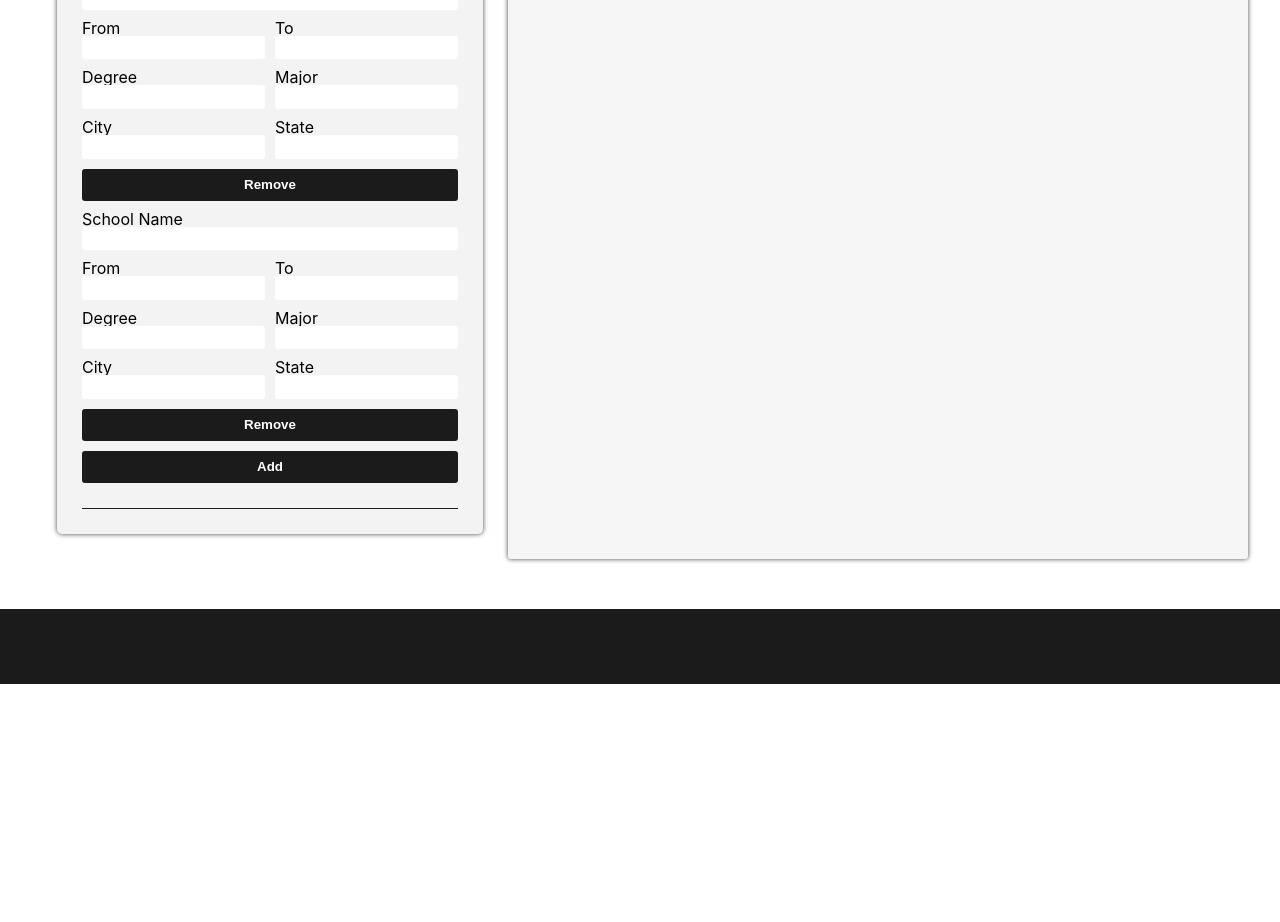
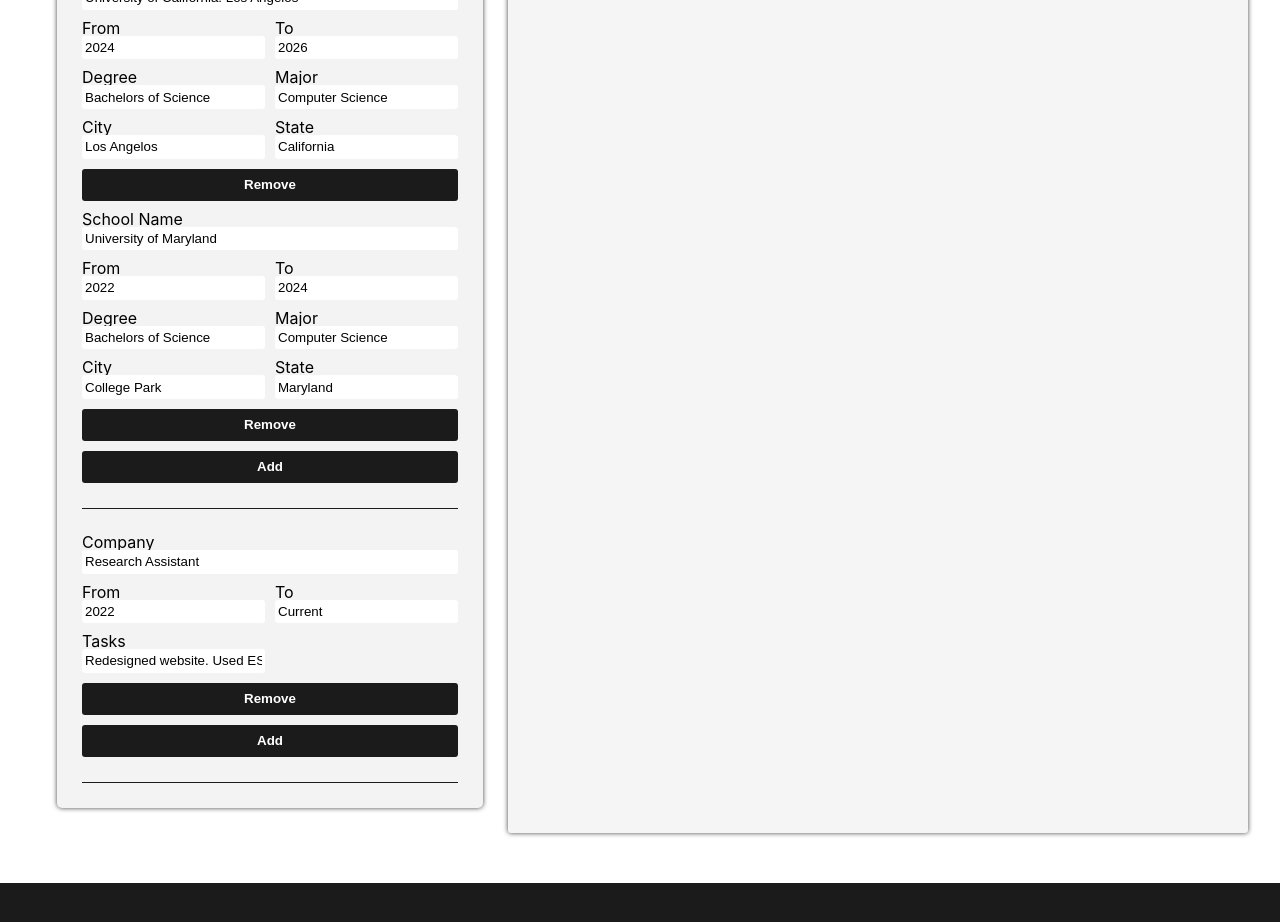
Before and after one commit to Victor-Su848/cv-project, a React (Create React App) app: page / in a window 1280 px wide. Shown: the part 380-1302 px from the top of the page. Before the commit the page ends 1064 px from the top, so only its background shows below. Built offline with nearby package versions, Linux system fonts and the light colour scheme.

Commit message:
styled CV and began experience section

```diff
--- a/package.json
+++ b/package.json
@@ -40,7 +40,7 @@
     ]
   },
   "devDependencies": {
-    "eslint-config-prettier": "^8.6.0",
+
     "gh-pages": "^4.0.0"
   }
 }
--- a/src/components/Education.js
+++ b/src/components/Education.js
@@ -8,9 +8,11 @@ class Education extends Component {
   render() {
     return (
       <div className="education-section">
+        <h1>Education</h1>
         {this.props.educationArr.map((e, i) => {
           return (
-          <div className="education">
+          <div key={e.id} className="education">
+
             <div className="cv-row">
                 <h3>{e.name}</h3>
                 <p className="from-to">{e.from + " - " + e.to}</p>
--- a/src/components/Form.js
+++ b/src/components/Form.js
@@ -8,14 +8,15 @@ class Form extends Component {
     super(props);
 
     this.state = {
-      count: 1,
       personalInfo: {
+        // holds personal information
         firstName: "Victor",
         lastName: "Su",
         phoneNum: "848-242-0701",
         email: "victor.su848@gmail.com",
       },
       educationArr: [
+        // holds education objects
         {
           name: "University of California: Los Angelos",
           from: "2024",
@@ -37,14 +38,33 @@ class Form extends Component {
           id: uniqid(),
         },
       ],
+      experienceArr: [
+        // holds experience objects
+        {
+          name: "Research Assistant",
+          position: "Frontend Web Developer",
+          from: "2022",
+          to: "Current",
+          tasks:
+            "Redesigned website. Used ESLint. Used Figma to redesign. Here's the link.",
+          id: uniqid(),
+        },
+      ],
     };
 
     this.handlePersonalInfoChange = this.handlePersonalInfoChange.bind(this);
+
+    // binds functions for education section
     this.handleEducationChange = this.handleEducationChange.bind(this);
     this.removeEducationGroup = this.removeEducationGroup.bind(this);
-    this.addName = this.addName.bind(this);
     this.makeEducationGroup = this.makeEducationGroup.bind(this);
     this.addToEducationArr = this.addToEducationArr.bind(this);
+
+    // binds functions for experience section
+    this.handleExperienceChange = this.handleExperienceChange.bind(this);
+    this.removeExperienceGroup = this.removeExperienceGroup.bind(this);
+    this.makeExperienceGroup = this.makeExperienceGroup.bind(this);
+    this.addToExperienceArr = this.addToExperienceArr.bind(this);
   }
 
   // handles a change in the personal info section
@@ -91,13 +111,6 @@ class Form extends Component {
 
     this.setState({
       educationArr: tempArr,
-    })
-  }
-
-  addName(event) {
-    console.log("addName called.");
-    this.setState({
-      count: this.state.count + 1,
     });
   }
 
@@ -129,6 +142,64 @@ class Form extends Component {
     }));
   }
 
+  // handles a change in an experience group
+  handleExperienceChange(event) {
+    console.log("handleExperienceChange called.");
+    let value = event.target.value;
+    let eventName = event.target.name;
+
+    let indexChar = event.target.id.slice(-1);
+    let indexNum = parseInt(indexChar);
+
+    let tempArr = this.state.experienceArr;
+    tempArr[indexNum][eventName] = value;
+
+    this.setState({
+      experienceArr: tempArr,
+    });
+    console.log(this.state.experienceArr);
+  }
+
+  // removes an education group from experienceArr
+  removeExperienceGroup(event) {
+    let indexChar = event.target.id.slice(-1);
+    let indexNum = parseInt(indexChar);
+
+    let tempArr = this.state.experienceArr;
+    tempArr.splice(indexNum, 1);
+    console.log(tempArr);
+
+    this.setState({
+      experienceArr: tempArr,
+    });
+  }
+
+  // create and return an education group object
+  makeExperienceGroup() {
+    console.log("makeExperienceGroup called.");
+    let obj = {
+      // create object
+      name: "",
+      position: "",
+      from: "",
+      to: "",
+      tasks: "",
+      id: uniqid(),
+    };
+    return obj;
+  }
+
+  // add an experience group object to experienceArr
+  addToExperienceArr() {
+    console.log("addToExperienceArr called.");
+    let obj = this.makeExperienceGroup(); // create object using helper function
+
+    this.setState((prevState) => ({
+      // add the new object to educationArr
+      experienceArr: [...prevState.experienceArr, obj],
+    }));
+  }
+
   render() {
     return (
       <main>
@@ -144,6 +215,7 @@ class Form extends Component {
                     type="text"
                     name="firstName"
                     id="first-name"
+                    value={this.state.personalInfo.firstName}
                   ></input>
                 </div>
                 <div className="form-input">
@@ -153,6 +225,7 @@ class Form extends Component {
                     type="text"
                     name="lastName"
                     id="last-name"
+                    value={this.state.personalInfo.lastName}
                   ></input>
                 </div>
               </div>
@@ -164,6 +237,7 @@ class Form extends Component {
                     type="tel"
                     name="phoneNum"
                     id="phone-number"
+                    value={this.state.personalInfo.phoneNum}
                   ></input>
                 </div>
                 <div className="form-input">
@@ -173,6 +247,7 @@ class Form extends Component {
                     type="email"
                     name="email"
                     id="email"
+                    value={this.state.personalInfo.email}
                   ></input>
                 </div>
               </div>
@@ -192,17 +267,19 @@ class Form extends Component {
                         type="text"
                         name="name"
                         id={"school-name-" + i}
+                        value={e.name}
                       ></input>
                     </div>
                   </div>
                   <div className="form-row pair">
                     <div className="form-input">
-                      <label htmlFor={"school-name-" + i}>From</label>
+                      <label htmlFor={"school-from-" + i}>From</label>
                       <input
                         onChange={this.handleEducationChange}
                         type="text"
                         name="from"
-                        id={"school-name-" + i}
+                        id={"school-from-" + i}
+                        value={e.from}
                       ></input>
                     </div>
                     <div className="form-input">
@@ -212,6 +289,7 @@ class Form extends Component {
                         type="text"
                         name="to"
                         id={"school-To-" + i}
+                        value={e.to}
                       ></input>
                     </div>
                   </div>
@@ -223,6 +301,7 @@ class Form extends Component {
                         type="text"
                         name="degree"
                         id={"school-degree-" + i}
+                        value={e.degree}
                       ></input>
                     </div>
                     <div className="form-input">
@@ -232,6 +311,7 @@ class Form extends Component {
                         type="text"
                         name="major"
                         id={"school-major-" + i}
+                        value={e.major}
                       ></input>
                     </div>
                   </div>
@@ -243,6 +323,7 @@ class Form extends Component {
                         type="text"
                         name="city"
                         id={"school-city-" + i}
+                        value={e.city}
                       ></input>
                     </div>
                     <div className="form-input">
@@ -252,11 +333,92 @@ class Form extends Component {
                         type="text"
                         name="state"
                         id={"school-state-" + i}
+                        value={e.state}
                       ></input>
                     </div>
                   </div>
                   <div className="form-row">
-                    <button onClick={this.removeEducationGroup} id={"remove-btn-" + i} className="add-remove-btn" type="button">
+                    <button
+                      onClick={this.removeEducationGroup}
+                      id={"remove-btn-" + i}
+                      className="add-remove-btn"
+                      type="button"
+                    >
+                      Remove
+                    </button>
+                  </div>
+                </div>
+              );
+            })}
+            <button
+              className="add-remove-btn"
+              type="button"
+              onClick={this.addToEducationArr}
+            >
+              Add
+            </button>
+          </div>
+
+
+          {/**Start of experience rendering */}
+          <div className="form-section">
+            {this.state.experienceArr.map((e, i) => {
+              return (
+                <div key={e.id} className="form-group">
+                  <div className="form-row single">
+                    <div className="form-input">
+                      <label htmlFor={"company-name-" + i}>Company</label>
+                      <input
+                        onChange={this.handleExperienceChange}
+                        type="text"
+                        name="name"
+                        id={"company-name-" + i}
+                        value={e.name}
+                      ></input>
+                    </div>
+                  </div>
+                  <div className="form-row pair">
+                    <div className="form-input">
+                      <label htmlFor={"company-name-" + i}>From</label>
+                      <input
+                        onChange={this.handleExperienceChange}
+                        type="text"
+                        name="from"
+                        id={"company-name-" + i}
+                        value={e.from}
+                      ></input>
+                    </div>
+                    <div className="form-input">
+                      <label htmlFor={"company-To-" + i}>To</label>
+                      <input
+                        onChange={this.handleExperienceChange}
+                        type="text"
+                        name="to"
+                        id={"company-To-" + i}
+                        value={e.to}
+                      ></input>
+                    </div>
+                  </div>
+                  <div className="form-row">
+                    <div className="form-input tasks">
+                      <label htmlFor={"company-tasks-" + i}>Tasks</label>
+                      <input
+                        onChange={this.handleExperienceChange}
+                        type="text"
+                        name="tasks"
+                        id={"company-tasks-" + i}
+                        value={e.tasks}
+                      ></input>
+                    </div>
+                  </div>
+
+                  <div className="form-row">
+                    <button
+                      onClick={this.removeExperienceGroup}
+                      id={"remove-btn-" + i}
+                      className="add-remove-btn"
+                      type="button"
+                    >
                       Remove
                     </button>
                   </div>
@@ -272,7 +434,10 @@ class Form extends Component {
             </button>
           </div>
         </form>
-        <CV personalInfo={this.state.personalInfo} educationArr={this.state.educationArr} />
+        <CV
+          personalInfo={this.state.personalInfo}
+          educationArr={this.state.educationArr}
+        />
       </main>
     );
   }
--- a/src/styles/CV.css
+++ b/src/styles/CV.css
@@ -46,6 +46,11 @@
     padding: 10px 0;
     border-bottom: 1px solid black;
 }
+.education-section h1 {
+    font-weight: 600;
+    font-size: 1.125rem;
+    margin-bottom: 10px;
+}
 .education {
     margin-bottom: 10px;
 }
```
Also changed, not shown: 1 other file (tests, documents, lock files or other folders).
